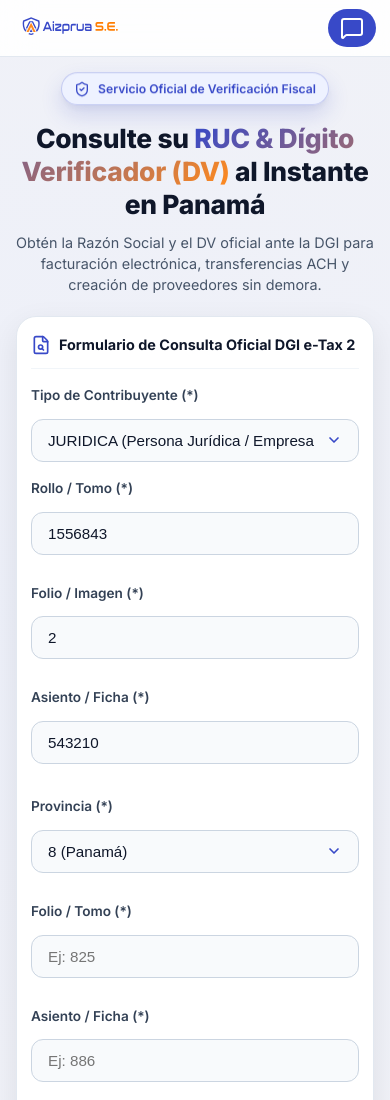
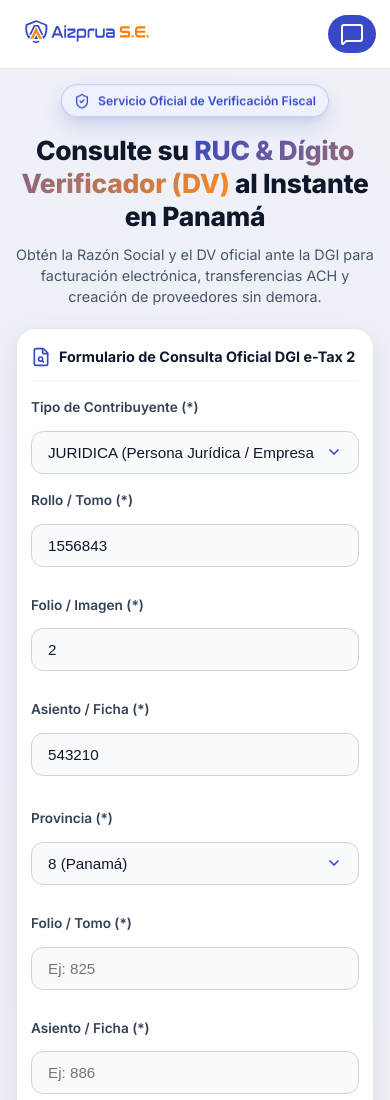
Before and after one commit to arubel86/buscador-ruc, a website: page index.html in a window 390 px wide. Shown: the top 1100 px of the page. Drawn offline with nearby package versions, Linux system fonts and the light colour scheme.

Commit message:
style: Aumentar escala prominente del logo en dispositivos moviles a 98px

```diff
--- a/index.css
+++ b/index.css
@@ -1034,9 +1034,9 @@ footer {
   }
 
   .brand-logo img {
-    height: 85px !important;
-    max-height: 85px !important;
-    margin: -16px 0 !important;
+    height: 105px !important;
+    max-height: 105px !important;
+    margin: -22px 0 !important;
     object-fit: contain;
   }
 
@@ -1093,9 +1093,9 @@ footer {
   }
 
   .brand-logo img {
-    height: 75px !important;
-    max-height: 75px !important;
-    margin: -14px 0 !important;
+    height: 98px !important;
+    max-height: 98px !important;
+    margin: -20px 0 !important;
     object-fit: contain;
   }
 
@@ -1349,9 +1349,9 @@ footer {
   }
 
   .brand-logo img {
-    height: 68px !important;
-    max-height: 68px !important;
-    margin: -12px 0 !important;
+    height: 88px !important;
+    max-height: 88px !important;
+    margin: -16px 0 !important;
     object-fit: contain;
   }
 
--- a/index.html
+++ b/index.html
@@ -13,7 +13,7 @@
 
   <!-- Lucide Icons & CSS -->
   <script src="https://unpkg.com/lucide@latest"></script>
-  <link rel="stylesheet" href="index.css?v=2.2">
+  <link rel="stylesheet" href="index.css?v=2.3">
   <link rel="icon" type="image/svg+xml" href="assets/LOGOS PARA DIGITAL INDIVIDUALES-13.svg">
 </head>
 <body>
```
